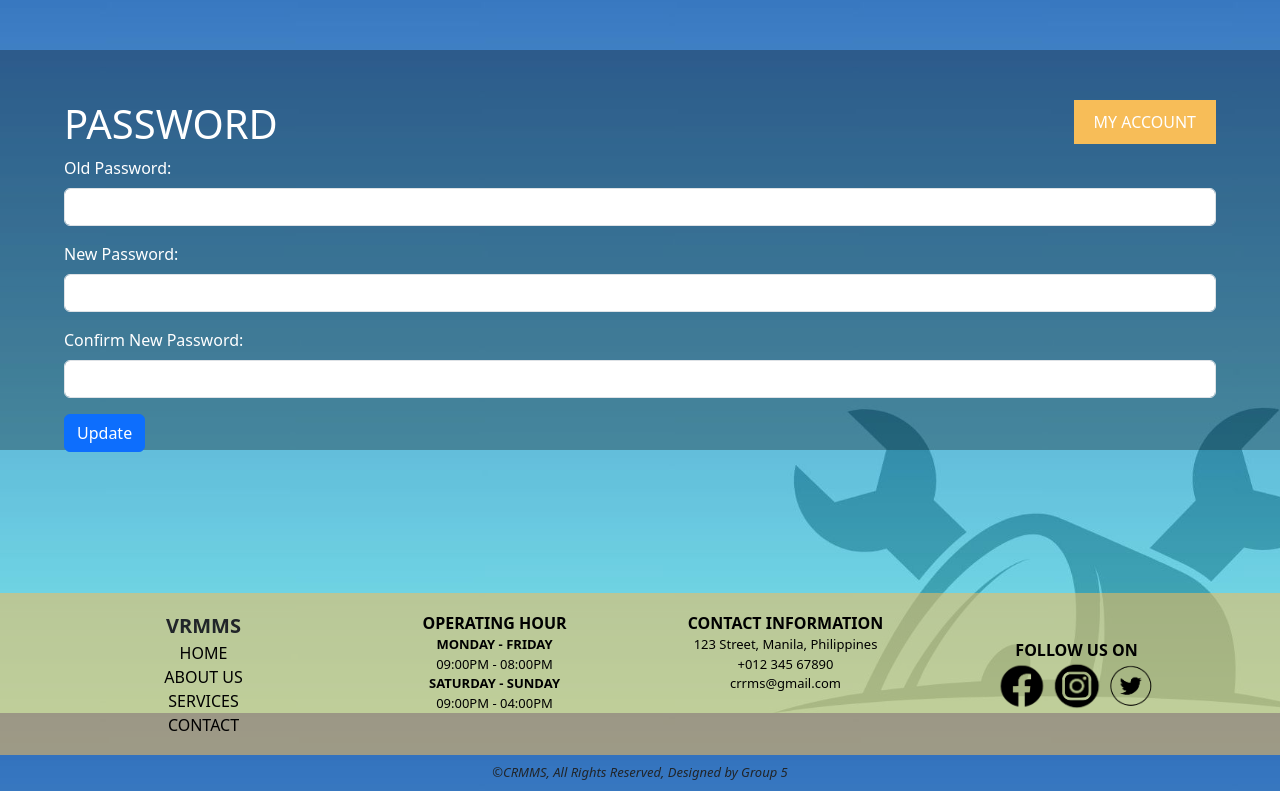
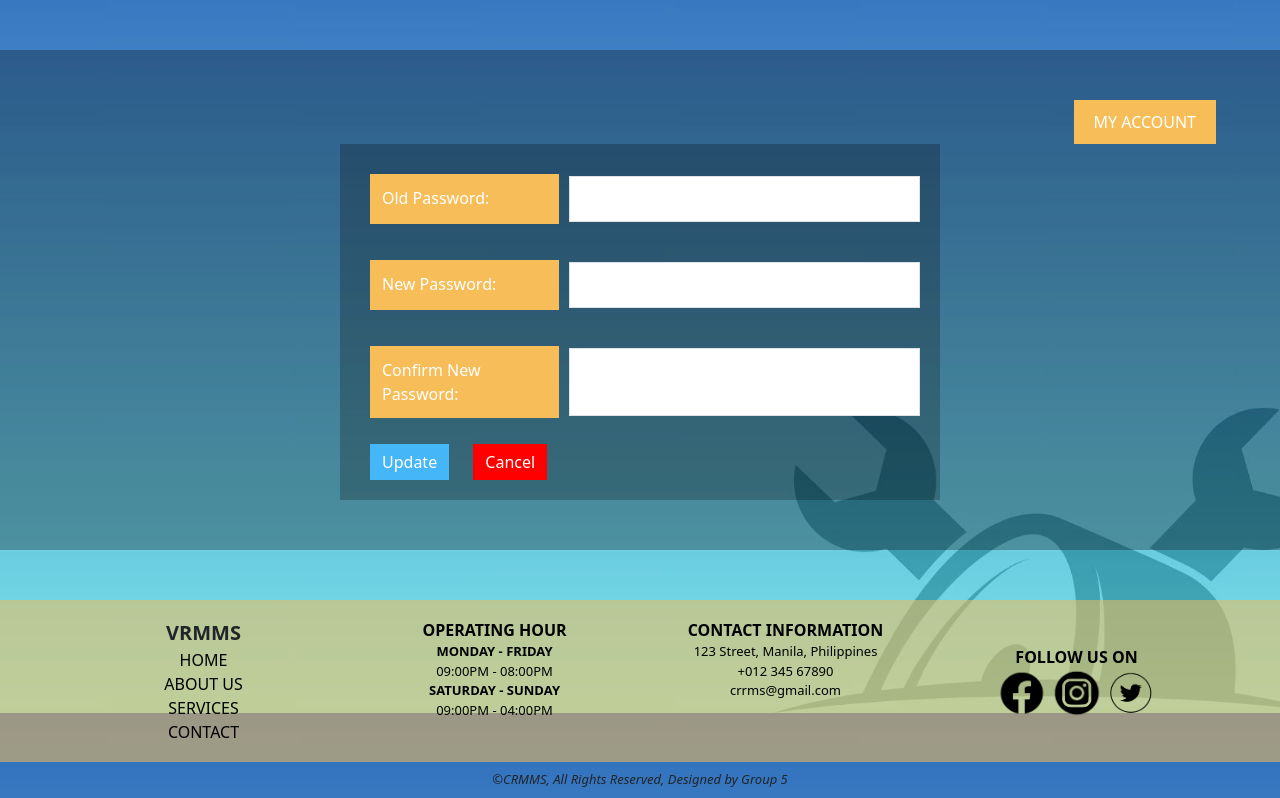
Before and after one commit to jnrveneracion/car-repair-and-maintenance-management-system, a PHP site: page /Client/Change_Password.php in a window 1280 px wide. Shown: the part 87-885 px from the top of the page. Run offline with PHP 8.4, Linux system fonts and the light colour scheme.

Commit message:
client view/edit/edit pass account page done

```diff
--- a/Client/Change_Password.php
+++ b/Client/Change_Password.php
@@ -45,27 +45,18 @@ if ($_SERVER['REQUEST_METHOD'] === 'POST') {
 }
 ?>
 
-
-
-
-
-
-
-
 <!DOCTYPE html>
 <html lang="en">
-
 <head>
     <meta charset="UTF-8">
     <meta name="viewport" content="width=device-width, initial-scale=1.0">
-    <link href="https://cdn.jsdelivr.net/npm/bootstrap@5.3.0/dist/css/bootstrap.min.css" rel="stylesheet"
-        integrity="sha384-9ndCyUaIbzAi2FUVXJi0CjmCapSmO7SnpJef0486qhLnuZ2cdeRhO02iuK6FUUVM" crossorigin="anonymous">
+    <link href="https://cdn.jsdelivr.net/npm/bootstrap@5.3.0/dist/css/bootstrap.min.css" rel="stylesheet" integrity="sha384-9ndCyUaIbzAi2FUVXJi0CjmCapSmO7SnpJef0486qhLnuZ2cdeRhO02iuK6FUUVM" crossorigin="anonymous">
      <link rel="preconnect" href="https://fonts.googleapis.com">
      <link rel="preconnect" href="https://fonts.gstatic.com" crossorigin>
      <link href="https://fonts.googleapis.com/css2?family=Alex+Brush&display=swap" rel="stylesheet">
      <link rel="stylesheet" href="../CSS/style.css">
      <link rel="stylesheet" href="../CSS/bg-style-a.css">
-    <title>My Account</title>
+    <title>Change Password</title>
     <style>
         .head-section-txt {
             width: fit-content;
@@ -74,24 +65,64 @@ if ($_SERVER['REQUEST_METHOD'] === 'POST') {
             padding: 10px 20px;
             font-weight: 500;
         }
+
+
+        .btn-a {
+          background-color: color(srgb 0.2706 0.7121 0.9729) !important;
+          border: none;
+          color: white !important;
+          border-radius: 0px;
+          margin: 0px 10px;
+        }
+
+        .btn-a:hover {
+          filter: brightness(.9);
+        }
+
+        .mb-3 {
+          display: flex;
+        }
+
+        .table-section {
+          min-width: 200px;
+          overflow: scroll;
+          width: 600px;
+          background-color: rgba(0, 0, 0, 0.24);
+          padding: 20px;
+          display: flex;
+          justify-content: center;
+        }
+
+        .form-label {
+               width: 35%;
+               padding: 12px;
+               background-color: color(srgb 0.9702 0.7395 0.3452);
+               margin: 10px;
+          }
+
+          .registration-input {
+               margin: 12px 0px;
+               border-radius: 0px;
+               width: 65%;
+               padding: 10px;
+          }
     </style>
 </head>
-
 <body>
     <?php include "../common/navbar-for-folder.php" ?>
 
-    <div class="f-height d-flex justify-content-center">
-        <div class="text-white section" style="height: 400px;">
+    <div class="f-height d-flex justify-content-center" style="margin-bottom: 50px;">
+          <div class="text-white section" style="min-height: 445px;">
                <div>
                     <div>
                         <div class="head-section-txt">MY ACCOUNT</div>
-                    <h1>PASSWORD</h1>
-
-                      <!-- Display error message if any -->
+                    </div>
+                    <div style="width: 100%;" class="d-flex justify-content-center">
+                        <div class="table-section">
+                              <div class="w-100">
                               <?php if (isset($error)) { ?>
-                        <div class="alert alert-danger"><?php echo $error; ?></div>
+                                   <div class="text-danger"><?php echo $error; ?></div>
                               <?php } ?>
-
                               <form method="POST" action="">
                                    <div class="mb-3">
                                         <label for="old_password" class="form-label">Old Password:</label>
@@ -108,24 +139,21 @@ if ($_SERVER['REQUEST_METHOD'] === 'POST') {
                                         <input type="password" class="registration-input form-control input-number-only"
                                              id="confirm_new_password" name="confirm_new_password" required>
                                    </div>
-                        <button type="submit" class="btn btn-primary">Update</button>
+                                   <button type="submit" class="btn btn-a">Update</button>
+                                   <a href="my-account.php" class="btn btn-a" style="background-color: red !important;">Cancel</a>
                               </form>
-
-
-
 
                               </div>
                         </div>
                     </div>
+
+               </div>
+          </div>
      </div>
 
+
     <?php include "../common/footer-for-folder.php" ?>
-    <script src="https://cdn.jsdelivr.net/npm/@popperjs/core@2.11.8/dist/umd/popper.min.js"
-        integrity="sha384-I7E8VVD/ismYTF4hNIPjVp/Zjvgyol6VFvRkX/vR+Vc4jQkC+hVqc2pM8ODewa9r"
-        crossorigin="anonymous"></script>
-    <script src="https://cdn.jsdelivr.net/npm/bootstrap@5.3.0/dist/js/bootstrap.min.js"
-        integrity="sha384-fbbOQedDUMZZ5KreZpsbe1LCZPVmfTnH7ois6mU1QK+m14rQ1l2bGBq41eYeM/fS"
-        crossorigin="anonymous"></script>
+    <script src="https://cdn.jsdelivr.net/npm/@popperjs/core@2.11.8/dist/umd/popper.min.js" integrity="sha384-I7E8VVD/ismYTF4hNIPjVp/Zjvgyol6VFvRkX/vR+Vc4jQkC+hVqc2pM8ODewa9r" crossorigin="anonymous"></script>
+     <script src="https://cdn.jsdelivr.net/npm/bootstrap@5.3.0/dist/js/bootstrap.min.js" integrity="sha384-fbbOQedDUMZZ5KreZpsbe1LCZPVmfTnH7ois6mU1QK+m14rQ1l2bGBq41eYeM/fS" crossorigin="anonymous"></script>
 </body>
-
 </html>
```
Also changed, not shown: Client/edit-account.php (+60 -15 lines), Client/my-account.php (+58 -21 lines). Lines whose indentation alone changed are shown as unchanged.
